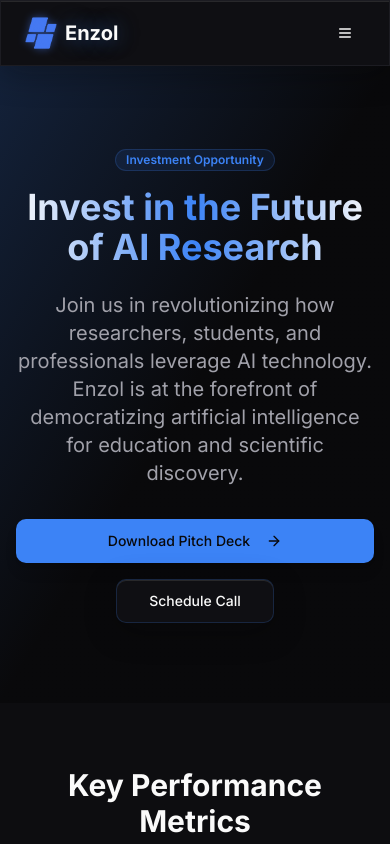
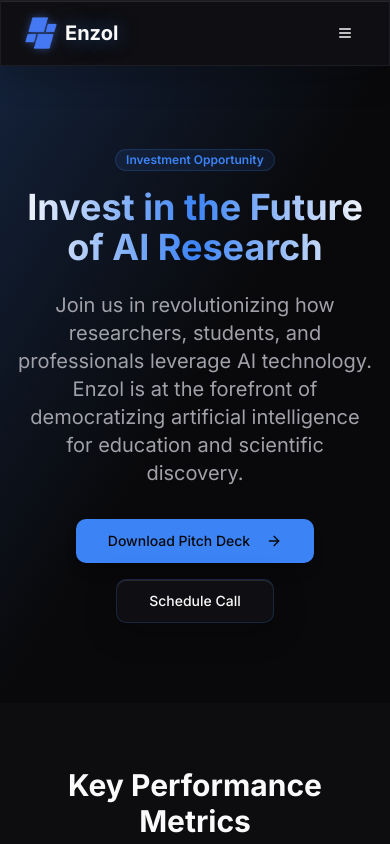
Before and after one commit to Vicade23/enzol-ai-pitchdeck, a React (Create React App) app: page /investors in a window 390 px wide. Shown: the top 844 px of the page. Built offline with nearby package versions, Linux system fonts and the light colour scheme.

Commit message:
Presentation link added

```diff
--- a/src/pages/FundraisingPage.tsx
+++ b/src/pages/FundraisingPage.tsx
@@ -55,10 +55,12 @@
             Track our funding progress and investor relations
           </p>
         </div>
-        <Button className="bg-primary hover:bg-primary/90 w-full lg:w-auto">
-          <TrendingUp className="mr-2 h-4 w-4" />
-          View Pitch Deck
-        </Button>
+          <Link to={'https://1drv.ms/p/c/3a6edfaff77a327f/EZfBrvNbi5BAvog48GPjliMBK4y3urkDed_KIdKZcXrLsQ?e=s7nnZg'} target='_blank'>
+            <Button className="bg-primary hover:bg-primary/90 w-full lg:w-auto">
+              <TrendingUp className="mr-2 h-4 w-4" />
+              View Pitch Deck
+            </Button>
+          </Link>
       </div>
 
       {/* Funding Overview */}
--- a/src/pages/InvestorsPage.tsx
+++ b/src/pages/InvestorsPage.tsx
@@ -48,10 +48,12 @@
               Enzol is at the forefront of democratizing artificial intelligence for education and scientific discovery.
             </p>
             <div className="flex flex-col sm:flex-row gap-4 justify-center">
-              <Button size="lg" className="bg-primary hover:bg-primary/90">
-                Download Pitch Deck
-                <ArrowRight className="ml-2 h-5 w-5" />
-              </Button>
+              <Link to={'https://1drv.ms/p/c/3a6edfaff77a327f/EZfBrvNbi5BAvog48GPjliMBK4y3urkDed_KIdKZcXrLsQ?e=s7nnZg'} target='_blank'>
+                <Button size="lg" className="bg-primary hover:bg-primary/90">
+                  Download Pitch Deck
+                  <ArrowRight className="ml-2 h-5 w-5" />
+                </Button>
+              </Link>
               {/* <Button variant="outline" size="lg" className="border-primary/20 hover:bg-primary/5">
                 Schedule Call
               </Button> */}
```
